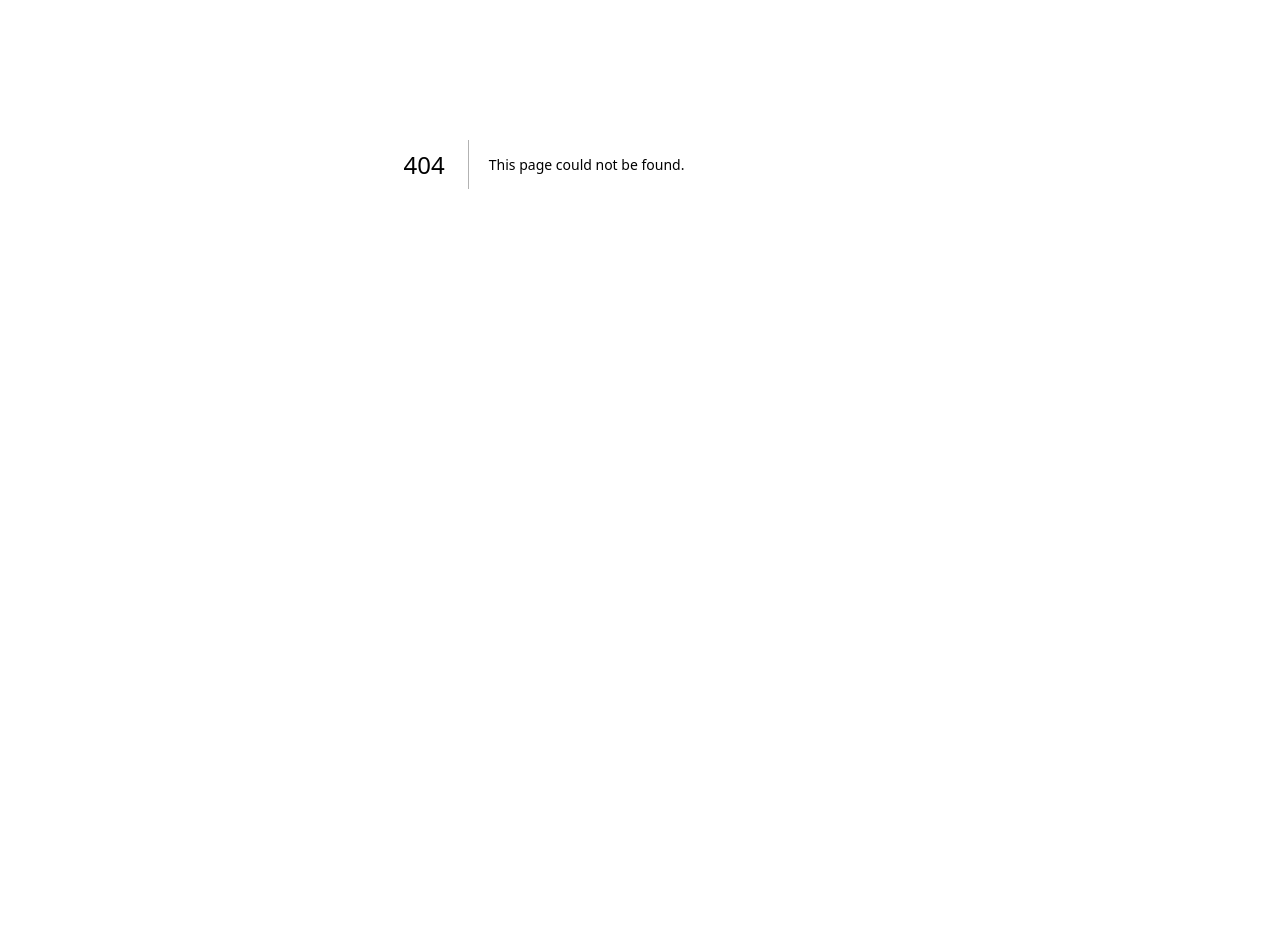
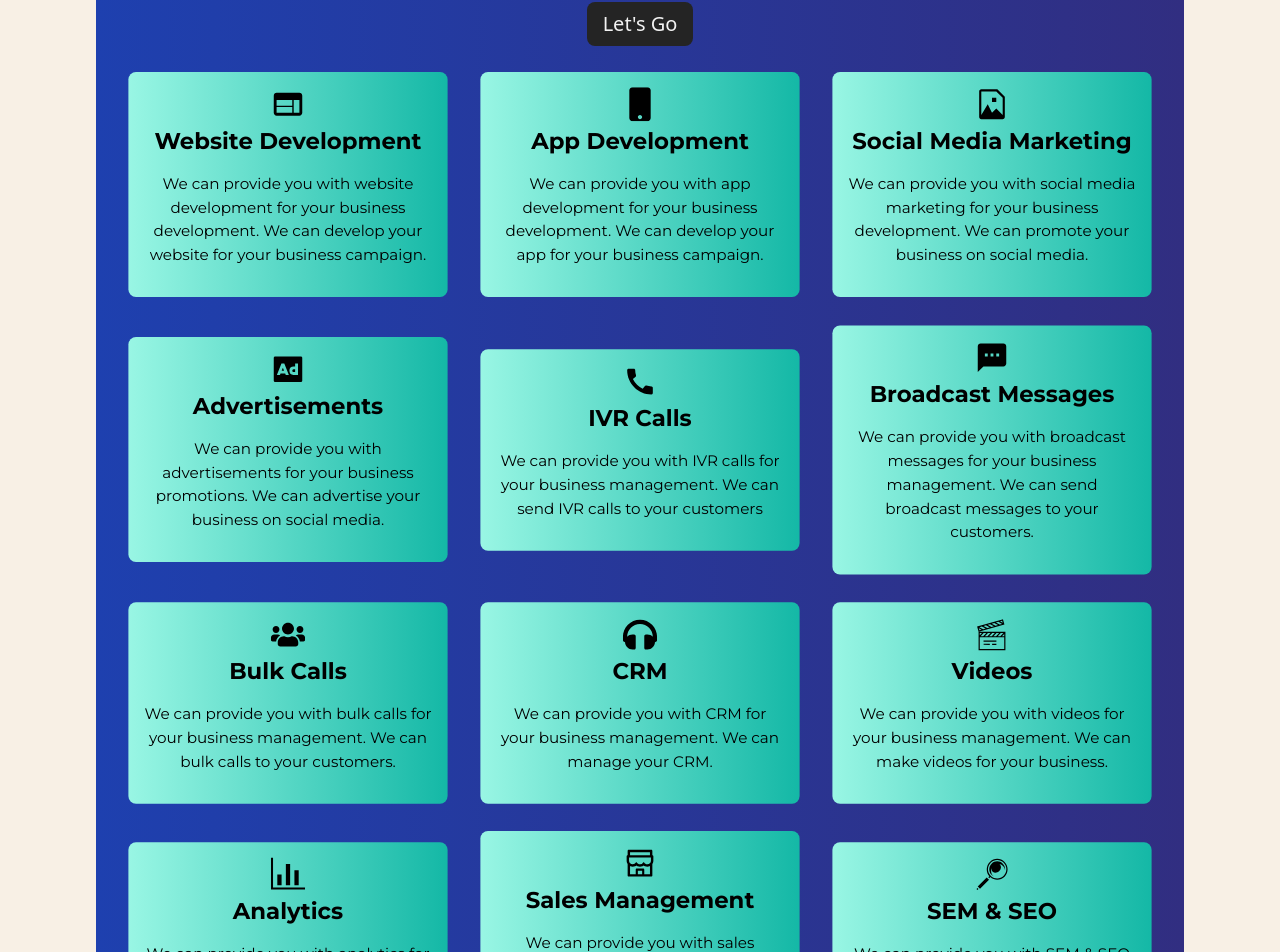
Before and after one commit to prnvtripathi/campaigning-source, a Next.js app: page /services/business in a window 1280 px wide. Before the commit this address had no page. Shown: the part 236-1188 px from the top of the page. Before the commit the page ends 800 px from the top, so only its background shows below. Built offline with nearby package versions, Linux system fonts and the light colour scheme.

Commit message:
update: business management

```diff
--- a/components/Hero.jsx
+++ b/components/Hero.jsx
@@ -20,7 +20,7 @@ const Hero = () => {
                 <div className="md:row-span-2 md:col-span-2 p-1 flex flex-wrap justify-around items-center bg-[#EADBC8] md:text-4xl font-bold rounded-lg">
                     <span className={montserrat.className}><h2 className="ml-3">Political Election Promotion</h2></span>
                     <Image src={politics} alt="politics" width={230} height={230} className='rounded-md' />
-                    <Link href='/politics'>
+                    <Link href='/services/politics'>
                         <div className="bg-bg py-2 px-3 rounded-full text-secondaryText text-base font-normal hover:bg-gray-600">
                             Let's Start
                         </div>
@@ -29,7 +29,7 @@ const Hero = () => {
                 <div className="md:col-span-3 p-1 flex flex-wrap justify-around items-center bg-[#FFDBC3] md:text-4xl font-bold rounded-lg">
                     <span className={montserrat.className}>Business<br /> Development</span>
                     <Image src={graph} alt="graph" width={190} height={190} />
-                    <Link href="/">
+                    <Link href="/services/business">
                         <div className="bg-bg py-2 px-3 rounded-full text-secondaryText font-normal text-base hover:bg-gray-600">
                             Let's Start
                         </div>
--- /dev/null
+++ b/pages/services/business.js
@@ -0,0 +1,125 @@
+import Layout from "@/components/Layout"
+import Head from "next/head"
+import Link from "next/link"
+import { FaMobile, FaUsers, FaHeadphones } from 'react-icons/fa'
+import { GoFileMedia, GoGraph } from 'react-icons/go'
+import { AiOutlineShop } from 'react-icons/ai'
+import { GiMagnifyingGlass, GiClapperboard } from 'react-icons/gi'
+import { RiAdvertisementFill } from 'react-icons/ri'
+import { MdWeb, MdCall, MdSms } from 'react-icons/md'
+import { Montserrat } from "next/font/google"
+
+const montserrat = Montserrat({
+    subsets: ["latin"],
+    weights: [400, 500, 600, 700],
+})
+
+const businessData = [
+    {
+        id: 1,
+        logo: <MdWeb />,
+        title: 'Website Development',
+        content: 'We can provide you with website development for your business development. We can develop your website for your business campaign.'
+    },
+    {
+        id: 2,
+        logo: <FaMobile />,
+        title: 'App Development',
+        content: 'We can provide you with app development for your business development. We can develop your app for your business campaign.'
+    },
+    {
+        id: 3,
+        logo: <GoFileMedia />,
+        title: 'Social Media Marketing',
+        content: 'We can provide you with social media marketing for your business development. We can promote your business on social media.'
+    },
+    {
+        id: 4,
+        logo: <RiAdvertisementFill />,
+        title: 'Advertisements',
+        content: 'We can provide you with advertisements for your business promotions. We can advertise your business on social media.'
+    },
+    {
+        id: 5,
+        logo: <MdCall />,
+        title: 'IVR Calls',
+        content: 'We can provide you with IVR calls for your business management. We can send IVR calls to your customers'
+    },
+    {
+        id: 6,
+        logo: <MdSms />,
+        title: 'Broadcast Messages',
+        content: 'We can provide you with broadcast messages for your business management. We can send broadcast messages to your customers.'
+    },
+    {
+        id: 7,
+        logo: <FaUsers />,
+        title: 'Bulk Calls',
+        content: 'We can provide you with bulk calls for your business management. We can bulk calls to your customers.'
+    },
+    {
+        id: 8,
+        logo: <FaHeadphones />,
+        title: 'CRM',
+        content: 'We can provide you with CRM for your business management. We can manage your CRM.'
+    },
+    {
+        id: 9,
+        logo: <GiClapperboard />,
+        title: 'Videos',
+        content: 'We can provide you with videos for your business management. We can make videos for your business.'
+    },
+    {
+        id: 10,
+        logo: <GoGraph />,
+        title: 'Analytics',
+        content: 'We can provide you with analytics for your business management. We can manage your analytics.'
+    },
+    {
+        id: 11,
+        logo: <AiOutlineShop />,
+        title: 'Sales Management',
+        content: 'We can provide you with sales management for your business management. We can manage your sales.'
+    },
+    {
+        id: 12,
+        logo: <GiMagnifyingGlass />,
+        title: 'SEM & SEO',
+        content: 'We can provide you with SEM & SEO for your business management. We can manage your SEM & SEO.'
+    }
+]
+
+const Business = () => {
+    return (
+        <>
+            <Head>
+                <title>Business | Campaigning Source</title>
+            </Head>
+            <Layout>
+                <div className="bg-gradient-to-r from-blue-800 to-indigo-900 rounded-lg my-2 p-4 flex flex-col justify-center items-center">
+                    <h1 className="text-3xl font-semibold text-center my-2 py-2"><span className={montserrat.className}>Business Development</span></h1>
+                    <Link href="/contact" className="my-3">
+                        <button className="btn-primary text-xl">Let's Go</button>
+                    </Link>
+                    <div className="flex flex-wrap justify-center items-center">
+                        {businessData.map((data) => (
+                            <div key={data.id} className="w-full md:w-1/2 lg:w-1/3 p-2">
+                                <div className="bg-gradient-to-r from-teal-200 to-teal-500 flex flex-col justify-center items-center text-black rounded-lg transition-all duration-200 ease-in-out p-4 scale-95 hover:scale-100">
+                                    <span className="text-4xl mb-1">{data.logo}</span>
+                                    <h2 className="text-2xl font-bold text-center"><span className={montserrat.className}>{data.title}</span></h2>
+                                    <p className="text-md  text-center my-2 py-2"><span className={montserrat.className}>{data.content}</span></p>
+                                </div>
+                            </div>
+                        ))}
+                    </div>
+                    <Link href="/contact" className="my-3">
+                        <button className="btn-primary text-xl">Let's Go</button>
+                    </Link>
+                </div>
+
+            </Layout>
+        </>
+    )
+}
+
+export default Business
```
Also changed, not shown: pages/services/politics.js (renamed from pages/politics.js).
